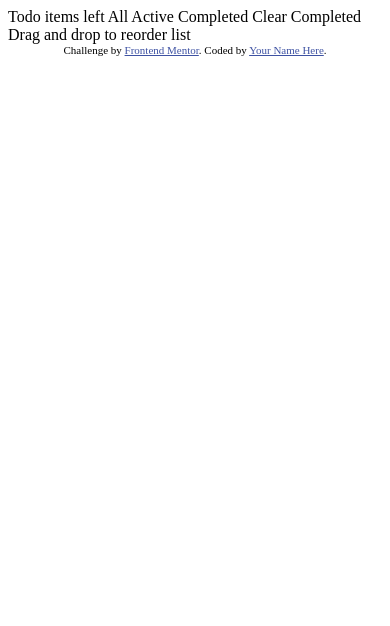
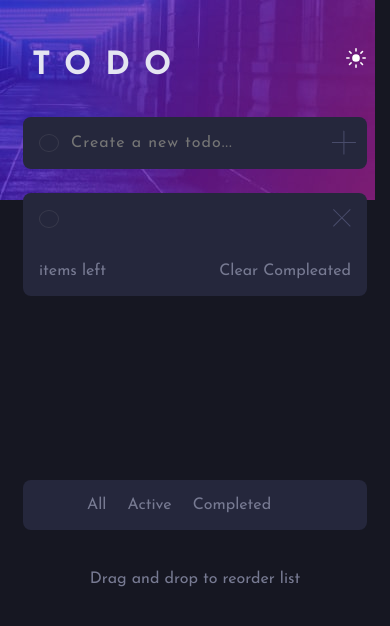
Before and after one commit to aboubakrbm/Todo-App, a plain HTML site: page index.html in a window 390 px wide. Drawn offline with Linux system fonts and the light colour scheme.

Commit message:
front-end mobile view

```diff
--- a/index.html
+++ b/index.html
@@ -1,36 +1,55 @@
 <!DOCTYPE html>
 <html lang="en">
+
 <head>
   <meta charset="UTF-8">
-  <meta name="viewport" content="width=device-width, initial-scale=1.0"> <!-- displays site properly based on user's device -->
+  <meta name="viewport" content="width=device-width, initial-scale=1.0">
+  <link rel="icon" type="image/png" sizes="32x32" href="./images/favicon-32x32.png">
+  <link rel="stylesheet" href="style.css">
+  <link rel="stylesheet" href="normalize.css">
+  <title>Todo app</title>
+</head>
 
-  <link rel="icon" type="image/png" sizes="32x32" href="./images/favicon-32x32.png">
+<body>
+  <section class="todo-head">
+  <div class="head">
+    <h1>TODO</h1>
+    <img src="images/icon-sun.svg" alt="switch to light mode">
+    </div>
+    <div class="todo-input">
+      <div class="radio">
+        <input class="" type="radio" name="check">
+      </div>
+      <input class="text" type="text" name="add-todo" placeholder="Create a new todo...">
+      <div class="delete add">
+        <img src="images/icon-cross.svg" alt="add task">
+      </div>
+    </div>
 
-  <title>Frontend Mentor | Todo app</title>
+    <div class="todo-input task">
+      <div class="radio">
+        <input class="" type="radio" name="check">
+      </div>
+      <input class="text" type="text" name="add-todo">
+      <div class="delete">
+        <img src="images/icon-cross.svg" alt="delet task">
+      </div>
+    </div>
+    <div class="todo-input end-list">
+      items left
+      <span dir="rtl">
+        Clear Compleated
+      </span>
+    </div>
+  </section>
+  <div class="todo-input footer">
+    <ul>
+      <li>All</li>
+      <li>Active</li>
+      <li>Completed</li>
+    </ul>
+  </div>
+  <p>Drag and drop to reorder list</p>
+</body>
 
-  <!-- Feel free to remove these styles or customise in your own stylesheet 👍 -->
-  <style>
-    .attribution { font-size: 11px; text-align: center; }
-    .attribution a { color: hsl(228, 45%, 44%); }
-  </style>
-</head>
-<body>
-
-  Todo
-
-  <!-- Add dynamic number --> items left
-
-  All
-  Active
-  Completed
-
-  Clear Completed
-
-  Drag and drop to reorder list
-
-  <div class="attribution">
-    Challenge by <a href="https://www.frontendmentor.io?ref=challenge" target="_blank">Frontend Mentor</a>.
-    Coded by <a href="#">Your Name Here</a>.
-  </div>
-</body>
 </html>
--- /dev/null
+++ b/style.css
@@ -0,0 +1,127 @@
+@import url("https://fonts.googleapis.com/css2?family=Josefin+Sans:wght@400;700&display=swap");
+
+:root {
+  /*******************
+    Light Theme
+    *********************/
+  --Very-Light-Gray: hsl(0, 0%, 98%);
+  --Very-Light-Grayish-Blue: hsl(236, 33%, 92%);
+  --Light-Grayish-Blue: hsl(233, 11%, 84%);
+  --Dark-Grayish-Blue: hsl(236, 9%, 61%);
+  --Very-Dark-Grayish-Blue: hsl(235, 19%, 35%);
+  /*****************
+    Dark Theme
+    *********************/
+  --Very-Dark-Blue: hsl(235, 21%, 11%);
+  --Very-Dark-Desaturated-Blue: hsl(235, 24%, 19%);
+  --Light-Grayish-Blue: hsl(234, 39%, 85%);
+  --Light-Grayish-Blue: hsl(236, 33%, 92%); /*hover*/
+  --Dark-Grayish-Blue: hsl(234, 11%, 52%);
+  --Very-Dark-Grayish-Blue: hsl(233, 14%, 35%);
+  --Very-Dark-Grayish-Blue: hsl(237, 14%, 26%);
+  /**************
+  screen view
+  *****************/
+  --mobile: 375px;
+  --desktop: 1440px;
+}
+
+* {
+  margin: 0 !important;
+}
+.todo-head {
+  background-image: url("images/bg-mobile-dark.jpg");
+  background-repeat: no-repeat;
+  height: 30rem;
+}
+body {
+  background-color: var(--Very-Dark-Blue);
+  font-family: "Josefin Sans", sans-serif;
+}
+h1 {
+  padding: 2rem 2rem !important;
+  padding-top: 3rem !important;
+  color: var(--Light-Grayish-Blue);
+  letter-spacing: 14px;
+  font-size: 18px;
+}
+.todo-input {
+  width: 80%;
+  background-color: var(--Very-Dark-Desaturated-Blue);
+  padding: 1rem;
+  border-radius: 8px;
+  margin: auto!important;
+  position : relative;
+}
+.todo-input > .text {
+  background-color: var(--Very-Dark-Desaturated-Blue);
+  border: none;
+  color: var(--Light-Grayish-Blue);
+  letter-spacing: 1px;
+  outline: none;
+  margin-left : 10px!important;
+}
+.todo-input > .text:hover {
+  color: var(--Light-Grayish-Blue);
+}
+
+input[type=radio] {
+  visibility: hidden;
+}
+
+.radio{
+  height : 1rem;
+  width: 1rem;
+  border-radius: 50%;
+  border : 1px solid var(--Very-Dark-Grayish-Blue);
+  display:inline;
+}
+
+.task{
+    margin-top: 1.5rem!important;
+    border-radius: 8px 8px 0 0;
+}
+
+.footer>ul>li{
+    display: inline;
+    padding:0 .5rem;
+    color: var(--Dark-Grayish-Blue);
+    cursor: pointer;
+}
+
+.delete {
+  display: inline;
+  position : absolute;
+  right:16px;
+}
+.delete:hover {
+  cursor: pointer;
+}
+p{
+    color: var(--Dark-Grayish-Blue);
+    display: flex;
+    justify-content: center;
+    margin-top: 2.5rem!important;
+}
+
+.end-list{
+    display:flex;
+    justify-content:space-between;
+    border-radius: 0 0 8px 8px;
+    color: var(--Dark-Grayish-Blue);
+
+}
+.add{
+    transform: rotate(45deg);
+    cursor: pointer;
+}
+.head>img{
+    width:20px;
+    height:20px;
+margin-top: 3rem!important;
+margin-right: 1.5rem!important;
+}
+.head{
+    display:flex;
+    justify-content:space-between;
+}
```
Also changed, not shown: README-template.md (deleted), README.md, normalize.css (added).
